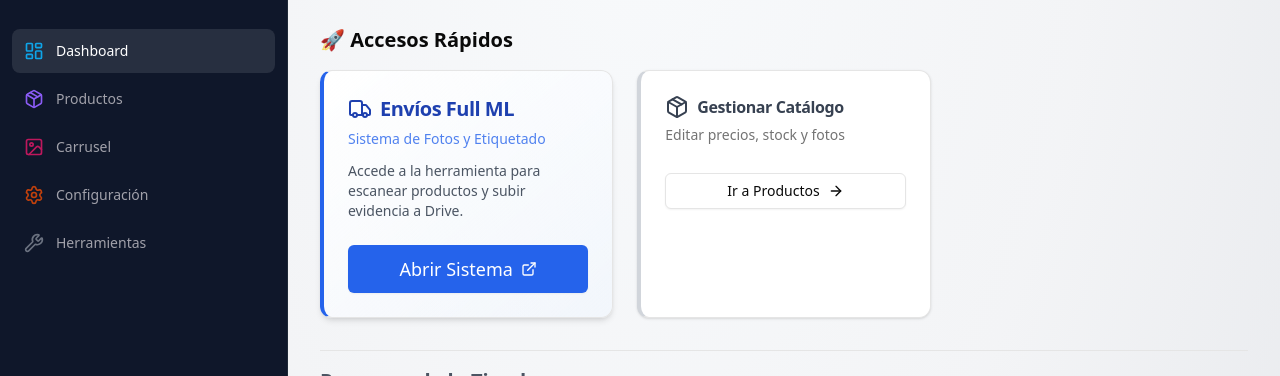
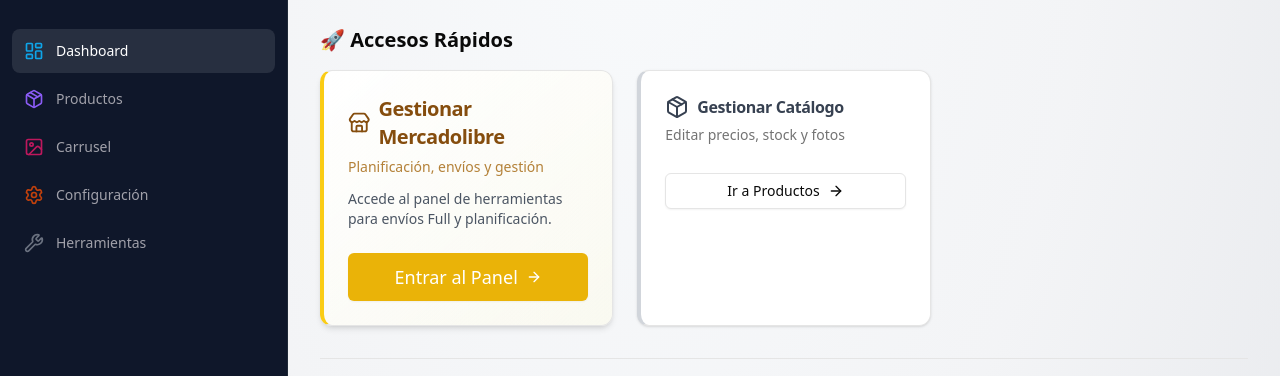
Before and after one commit to martinalejandrohakanson29-art/tienda-martin, a Next.js app: page /admin in a window 1280 px wide. Shown: the part 179-555 px from the top of the page. Built offline with nearby package versions, Linux system fonts and the light colour scheme; no server answers; the database is empty.

Commit message:
Update page.tsx

```diff
--- a/app/admin/page.tsx
+++ b/app/admin/page.tsx
@@ -1,13 +1,12 @@
 import { Card, CardContent, CardHeader, CardTitle, CardDescription } from "@/components/ui/card"
 import { Button } from "@/components/ui/button"
 import { getProducts } from "@/app/actions/products"
-import { Eye, Package, Trophy, Truck, ExternalLink, ArrowRight } from "lucide-react"
+import { Eye, Package, Trophy, Store, ArrowRight } from "lucide-react" // Cambié Truck por Store
 import Link from "next/link"
 
 export const dynamic = "force-dynamic";
 
 export default async function AdminDashboard() {
-    // 1. Mantenemos la lógica de métricas que ya tenías
     const products = await getProducts()
     const totalProducts = products.length
     const totalViews = products.reduce((acc, curr) => acc + (curr.views || 0), 0)
@@ -21,41 +20,38 @@ export default async function AdminDashboard() {
                 <p className="text-gray-500">Bienvenido a tu centro de control.</p>
             </div>
 
-            {/* SECCIÓN 1: OPERACIONES (Lo prioritario) */}
+            {/* SECCIÓN 1: OPERACIONES */}
             <div>
                 <h2 className="text-xl font-semibold mb-4 flex items-center gap-2">
                     🚀 Accesos Rápidos
                 </h2>
                 <div className="grid gap-6 md:grid-cols-2 lg:grid-cols-3">
 
-                    {/* 👇 LA TARJETA QUE PEDISTE: ENVÍOS FULL */}
-                    <Card className="border-l-4 border-l-blue-600 shadow-md hover:shadow-lg transition-all bg-gradient-to-br from-white to-blue-50/50">
+                    {/* 👇 CAMBIO REALIZADO AQUÍ: Tarjeta de Mercado Libre */}
+                    <Card className="border-l-4 border-l-yellow-400 shadow-md hover:shadow-lg transition-all bg-gradient-to-br from-white to-yellow-50/50">
                         <CardHeader className="pb-3">
-                            <CardTitle className="flex items-center gap-2 text-blue-800 text-xl">
-                                <Truck className="h-6 w-6" />
-                                Envíos Full ML
+                            <CardTitle className="flex items-center gap-2 text-yellow-800 text-xl">
+                                <Store className="h-6 w-6" />
+                                Gestionar Mercadolibre
                             </CardTitle>
-                            <CardDescription className="text-blue-600/80 font-medium">
-                                Sistema de Fotos y Etiquetado
+                            <CardDescription className="text-yellow-700/80 font-medium">
+                                Planificación, envíos y gestión
                             </CardDescription>
                         </CardHeader>
                         <CardContent>
                             <p className="text-sm text-gray-600 mb-6">
-                                Accede a la herramienta para escanear productos y subir evidencia a Drive.
+                                Accede al panel de herramientas para envíos Full y planificación.
                             </p>
-                            <Link
-                                href="https://guia-pedidos-ml-production.up.railway.app/"
-                                target="_blank"
-                                rel="noopener noreferrer"
-                            >
-                                <Button className="w-full bg-blue-600 hover:bg-blue-700 text-white gap-2 shadow-sm h-12 text-lg">
-                                    Abrir Sistema <ExternalLink size={18} />
+                            {/* Ahora apunta a tu nueva página interna */}
+                            <Link href="/admin/mercadolibre">
+                                <Button className="w-full bg-yellow-500 hover:bg-yellow-600 text-white gap-2 shadow-sm h-12 text-lg">
+                                    Entrar al Panel <ArrowRight size={18} />
                                 </Button>
                             </Link>
                         </CardContent>
                     </Card>
 
-                    {/* Tarjeta de Acceso a Productos (Para no perderla de vista) */}
+                    {/* Tarjeta de Acceso a Productos */}
                     <Card className="hover:shadow-md transition-all cursor-pointer group border-l-4 border-l-gray-300">
                         <CardHeader className="pb-3">
                             <CardTitle className="flex items-center gap-2 text-gray-700">
@@ -78,11 +74,10 @@ export default async function AdminDashboard() {
                 </div>
             </div>
 
-            {/* SECCIÓN 2: MÉTRICAS (Información secundaria) */}
+            {/* SECCIÓN 2: MÉTRICAS */}
             <div className="pt-4 border-t">
                 <h2 className="text-xl font-semibold mb-4 text-gray-600">Resumen de la Tienda</h2>
                 <div className="grid gap-4 md:grid-cols-3">
-                    {/* Tarjeta Total Productos */}
                     <Card>
                         <CardHeader className="flex flex-row items-center justify-between space-y-0 pb-2">
                             <CardTitle className="text-sm font-medium text-gray-500">Inventario Total</CardTitle>
@@ -94,7 +89,6 @@ export default async function AdminDashboard() {
                         </CardContent>
                     </Card>
 
-                    {/* Tarjeta Total Visitas */}
                     <Card>
                         <CardHeader className="flex flex-row items-center justify-between space-y-0 pb-2">
                             <CardTitle className="text-sm font-medium text-gray-500">Interés Generado</CardTitle>
@@ -106,7 +100,6 @@ export default async function AdminDashboard() {
                         </CardContent>
                     </Card>
 
-                    {/* Tarjeta Producto Estrella */}
                     <Card className="border-l-4 border-l-yellow-400 bg-yellow-50/30">
                         <CardHeader className="flex flex-row items-center justify-between space-y-0 pb-2">
                             <CardTitle className="text-sm font-medium text-yellow-700">Más Popular</CardTitle>
```
